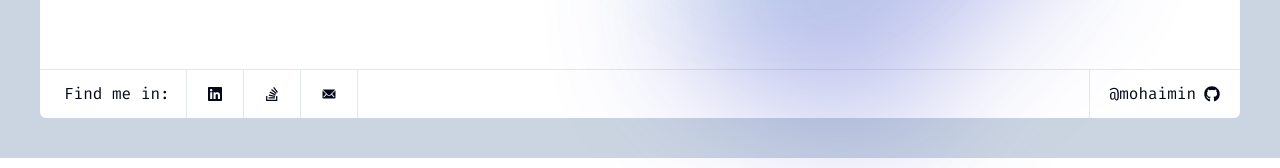
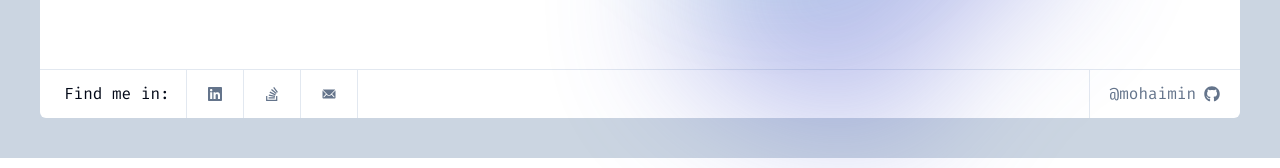
Before and after one commit to SL0TR/mohaimin-portfolio-new, a Next.js app: page / in a window 1280 px wide. Shown: the part 642-810 px from the top of the page. Built offline with nearby package versions, Linux system fonts and the light colour scheme.

Commit message:
chore: refactor code

```diff
--- a/src/components/Footer/index.tsx
+++ b/src/components/Footer/index.tsx
@@ -1,26 +1,10 @@
-import { FaLinkedin } from "react-icons/fa";
 import { FaGithub } from "react-icons/fa6";
-import { FaStackOverflow } from "react-icons/fa";
-import { IoIosMail } from "react-icons/io";
 import Link from "next/link";
+import { cn } from "@/lib/utils";
+import { socialMediaOptions } from "./options";
 
-const socialMedia = [
-  {
-    name: "LinkedIn",
-    link: "https://www.linkedin.com/in/mohaimin-islam/",
-    icon: <FaLinkedin />,
-  },
-  {
-    name: "StackOverflow",
-    link: "https://stackoverflow.com/users/8687318/mohaimin",
-    icon: <FaStackOverflow />,
-  },
-  {
-    name: "Email",
-    link: "mailto:mohaimin.islam94@gmail.com",
-    icon: <IoIosMail />,
-  },
-];
+const linkBaseClassName =
+  "px-4 text-slate-500 xl:px-5 h-full flex justify-center items-center hover:text-primary transition-colors ease-in-out duration-200";
 
 export default function Footer() {
   return (
@@ -32,16 +16,16 @@ export default function Footer() {
         <h2 className="py-3 border-r border-border xl:pr-4 pr-2  max-sm:grow">
           Find me in:
         </h2>
-        <div className="flex flex-row justify-start items-center h-full w-auto">
-          {socialMedia.map((item) => (
+        <div className="flex flex-row justify-start items-center h-full">
+          {socialMediaOptions.map((socialMediaOption) => (
             <Link
-              key={item.name}
-              href={item.link}
+              key={socialMediaOption.name}
+              href={socialMediaOption.link}
               target="_blank"
               rel="noopener noreferrer"
-              className="px-4 xl:px-5 border-r border-r-border h-full flex justify-center items-center hover:text-amber-500 transition-colors ease-in-out duration-200"
+              className={cn(linkBaseClassName, "border-r border-r-border ")}
             >
-              {item.icon}
+              {socialMediaOption.icon}
             </Link>
           ))}
         </div>
@@ -50,7 +34,7 @@ export default function Footer() {
         href="https://github.com/SL0TR"
         target="_blank"
         rel="noopener noreferrer"
-        className="px-4 xl:px-5  border-l border-l-border h-full flex justify-center items-center hover:text-amber-500 transition-colors ease-in-out duration-200"
+        className={cn(linkBaseClassName, "border-l border-l-border ")}
       >
         <p className="mr-2 hidden xl:block">@mohaimin</p>
         <FaGithub />
--- /dev/null
+++ b/src/components/Footer/options.tsx
@@ -0,0 +1,20 @@
+import { FaLinkedin, FaStackOverflow } from "react-icons/fa";
+import { IoIosMail } from "react-icons/io";
+
+export const socialMediaOptions = [
+  {
+    name: "LinkedIn",
+    link: "https://www.linkedin.com/in/mohaimin-islam/",
+    icon: <FaLinkedin />,
+  },
+  {
+    name: "StackOverflow",
+    link: "https://stackoverflow.com/users/8687318/mohaimin",
+    icon: <FaStackOverflow />,
+  },
+  {
+    name: "Email",
+    link: "mailto:mohaimin.islam94@gmail.com",
+    icon: <IoIosMail />,
+  },
+];
```
